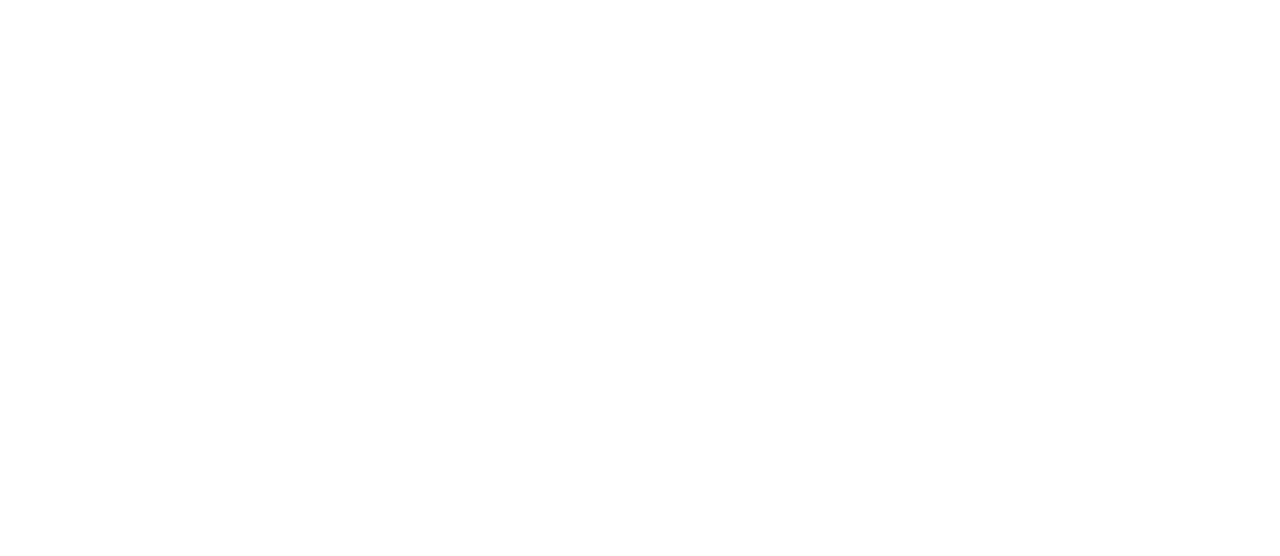
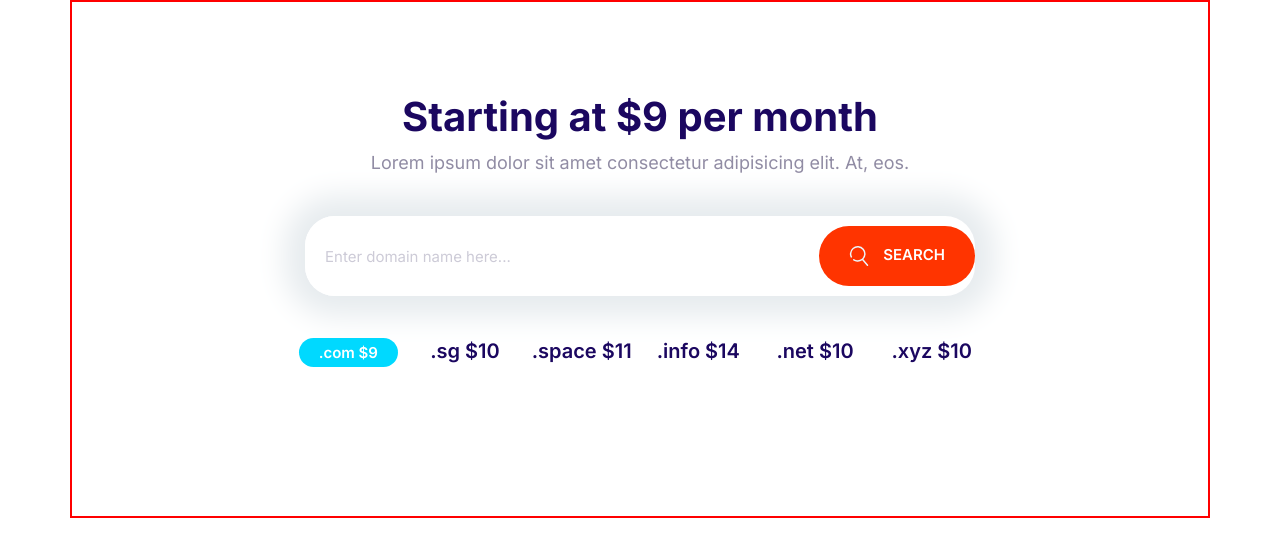
Before and after one commit to ohohelaine/Elacloud, a plain HTML site: page index.html in a window 1280 px wide. Drawn offline with Linux system fonts and the light colour scheme.

Commit message:
Define block domain

```diff
--- a/css/styles.css
+++ b/css/styles.css
@@ -195,11 +195,18 @@ a {
   font-weight: 600;
   padding: 2rem 3rem;
   margin: 1rem 0;
+  outline: 0;
   text-transform: uppercase;
   white-space: nowrap;
   text-align: center;
 }
 
+.btn .icon {
+  width: 2rem;
+  height: 2rem;
+  margin-right: 1rem;
+  vertical-align: middle;
+}
 .btn--primary {
   background: var(--color-primary);
   color: white;
@@ -273,7 +280,7 @@ a {
 .input-group .input {
   flex-grow: 1;
   border: 0;
-  padding: 1.5rem 1rem;
+  padding: 1.5rem 2rem;
 }
 
 .input-group .btm {
@@ -667,3 +674,29 @@ a {
     align-self: center;
   }
 }
+
+/* Domain Block */
+
+.block-domain .input-group {
+  box-shadow: 0 0 30px 20px #e6ebee;
+  border: 0;
+  margin: 4rem auto;
+  max-width: 670px;
+}
+
+.block-domain__prices {
+  display: grid;
+  grid-template-columns: repeat(3, 1fr);
+  grid-template-rows: repeat(2, 6rem);
+  font-size: 2rem;
+  font-weight: 600;
+  justify-items: center;
+  max-width: 700px;
+  margin: 0 auto;
+}
+
+@media screen and (min-width: 768px) {
+  .block-domain__prices {
+    grid-template-columns: repeat(auto-fit, minmax(10rem, 1fr));
+  }
+}
--- a/index.html
+++ b/index.html
@@ -14,6 +14,34 @@
     <link rel="stylesheet" href="css/normalize.css" />
     <link rel="stylesheet" href="css/styles.css" />
   </head>
-  <body></body>
+  <body>
+    <section class="block container block-domain">
+      <header class="block__header">
+        <h2>Starting at $9 per month</h2>
+        <p>Lorem ipsum dolor sit amet consectetur adipisicing elit. At, eos.</p>
+      </header>
+      <div class="input-group">
+        <input
+          type="text"
+          class="input"
+          placeholder="Enter domain name here..."
+        />
+        <button class="btn btn--accent">
+          <svg class="icon icon--white">
+            <use xlink:href="images/sprite.svg#search"></use>
+          </svg>
+          Search
+        </button>
+      </div>
+      <ul class="list block-domain__prices">
+        <li><span class="badge badge--secondary">.com $9</span></li>
+        <li>.sg $10</li>
+        <li>.space $11</li>
+        <li>.info $14</li>
+        <li>.net $10</li>
+        <li>.xyz $10</li>
+      </ul>
+    </section>
+  </body>
   <script src="js/main.js"></script>
 </html>
```
